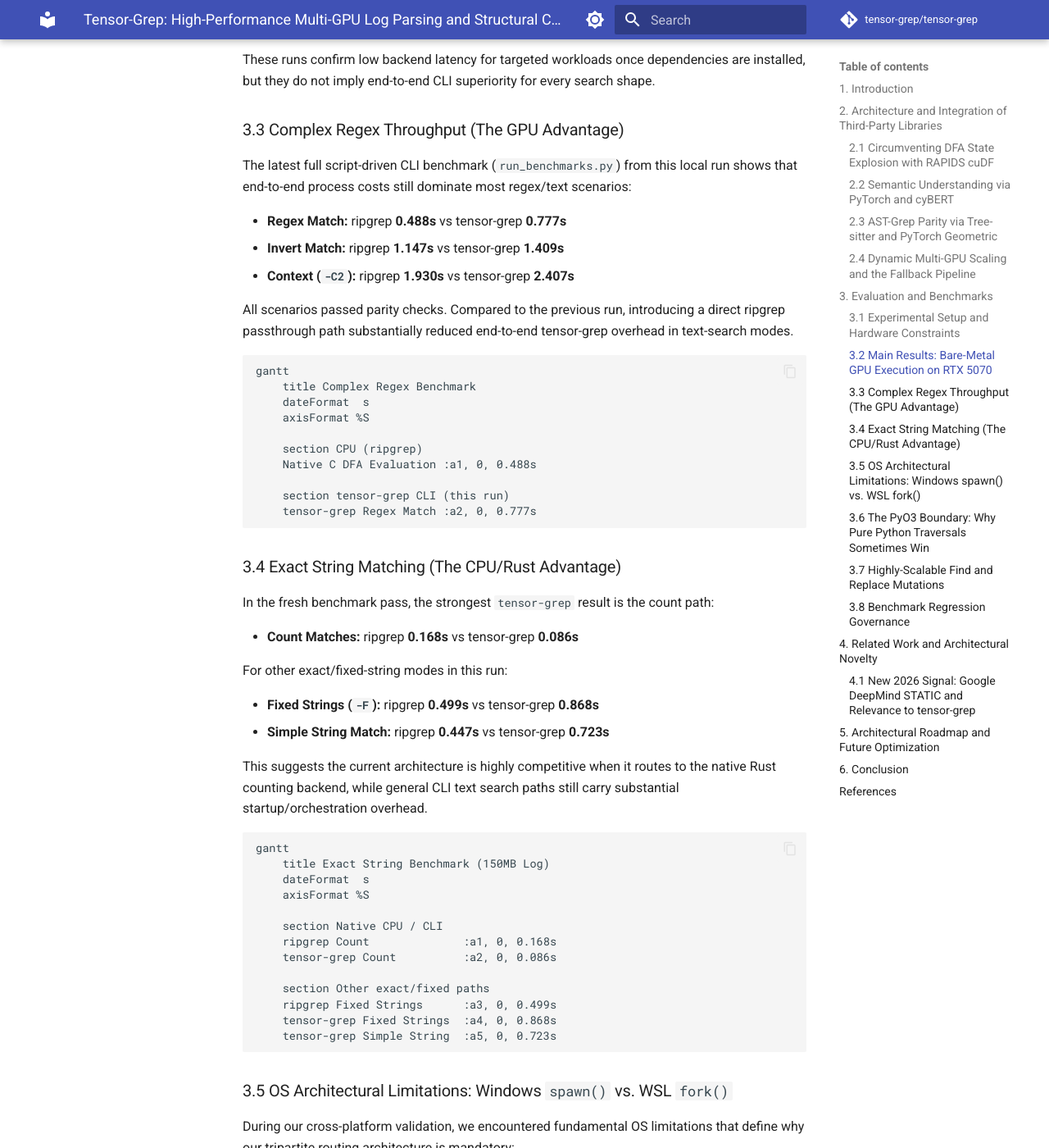
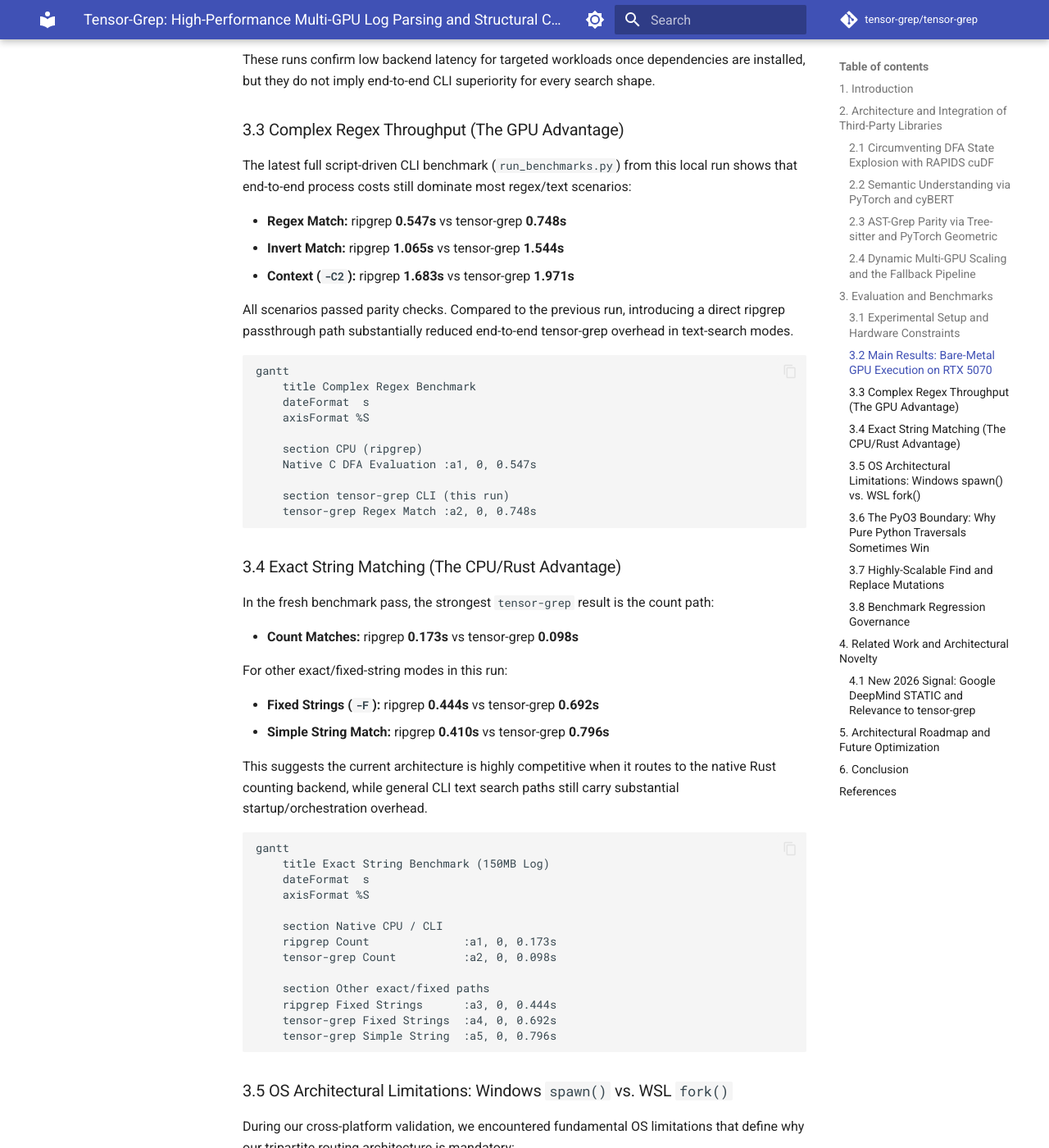
Before and after one commit to oimiragieo/tensor-grep, an MkDocs documentation site: the page built from docs/PAPER.md, in a window 1280 px wide and 1400 px high, scrolled down 4959 px. Shown: the whole window at 82% size. Built offline with MkDocs 1.6.1 and Material for MkDocs 9.7.7, drawn with Linux system fonts in a browser that asks for light colours; comment, search, counter and statistics services are not loaded; some of the changed text lies outside the part shown.

Commit message:
docs(benchmark): refresh measured results on current line

````diff
--- a/docs/PAPER.md
+++ b/docs/PAPER.md
@@ -84,18 +84,18 @@
 
 Backend-level timings from `run_gpu_benchmarks.py`:
 
-* **AST backend:** `function_definition` query completed in **0.060 seconds** (4 matches).
-* **cyBERT backend:** classified 10,000 log lines in **0.126 seconds** (2,000 ERROR labels).
-* **Torch backend:** exact-string query (`Database connection timeout`) completed in **0.504 seconds** (2,000 matches).
+* **AST backend:** `function_definition` query completed in **0.018 seconds** (4 matches).
+* **cyBERT backend:** classified 10,000 log lines in **0.143 seconds** (2,000 ERROR labels).
+* **Torch backend:** exact-string query (`Database connection timeout`) completed in **0.493 seconds** (2,000 matches).
 
 These runs confirm low backend latency for targeted workloads once dependencies are installed, but they do not imply end-to-end CLI superiority for every search shape.
 
 ### 3.3 Complex Regex Throughput (The GPU Advantage)
 The latest full script-driven CLI benchmark (`run_benchmarks.py`) from this local run shows that end-to-end process costs still dominate most regex/text scenarios:
 
-* **Regex Match:** ripgrep **0.488s** vs tensor-grep **0.777s**
-* **Invert Match:** ripgrep **1.147s** vs tensor-grep **1.409s**
-* **Context (`-C2`):** ripgrep **1.930s** vs tensor-grep **2.407s**
+* **Regex Match:** ripgrep **0.547s** vs tensor-grep **0.748s**
+* **Invert Match:** ripgrep **1.065s** vs tensor-grep **1.544s**
+* **Context (`-C2`):** ripgrep **1.683s** vs tensor-grep **1.971s**
 
 All scenarios passed parity checks. Compared to the previous run, introducing a direct ripgrep passthrough path substantially reduced end-to-end tensor-grep overhead in text-search modes.
 
@@ -106,21 +106,21 @@
     axisFormat %S
 
     section CPU (ripgrep)
-    Native C DFA Evaluation :a1, 0, 0.488s
+    Native C DFA Evaluation :a1, 0, 0.547s
 
     section tensor-grep CLI (this run)
-    tensor-grep Regex Match :a2, 0, 0.777s
+    tensor-grep Regex Match :a2, 0, 0.748s
 ```
 
 ### 3.4 Exact String Matching (The CPU/Rust Advantage)
 In the fresh benchmark pass, the strongest `tensor-grep` result is the count path:
 
-* **Count Matches:** ripgrep **0.168s** vs tensor-grep **0.086s**
+* **Count Matches:** ripgrep **0.173s** vs tensor-grep **0.098s**
 
 For other exact/fixed-string modes in this run:
 
-* **Fixed Strings (`-F`):** ripgrep **0.499s** vs tensor-grep **0.868s**
-* **Simple String Match:** ripgrep **0.447s** vs tensor-grep **0.723s**
+* **Fixed Strings (`-F`):** ripgrep **0.444s** vs tensor-grep **0.692s**
+* **Simple String Match:** ripgrep **0.410s** vs tensor-grep **0.796s**
 
 This suggests the current architecture is highly competitive when it routes to the native Rust counting backend, while general CLI text search paths still carry substantial startup/orchestration overhead.
 
@@ -131,13 +131,13 @@
     axisFormat %S
 
     section Native CPU / CLI
-    ripgrep Count              :a1, 0, 0.168s
-    tensor-grep Count          :a2, 0, 0.086s
+    ripgrep Count              :a1, 0, 0.173s
+    tensor-grep Count          :a2, 0, 0.098s
 
     section Other exact/fixed paths
-    ripgrep Fixed Strings      :a3, 0, 0.499s
-    tensor-grep Fixed Strings  :a4, 0, 0.868s
-    tensor-grep Simple String  :a5, 0, 0.723s
+    ripgrep Fixed Strings      :a3, 0, 0.444s
+    tensor-grep Fixed Strings  :a4, 0, 0.692s
+    tensor-grep Simple String  :a5, 0, 0.796s
 ```
 
 ### 3.5 OS Architectural Limitations: Windows `spawn()` vs. WSL `fork()`
````
Also changed, not shown: other parts of docs/PAPER.md (+1 -1 lines), README.md (+16 -16 lines).
